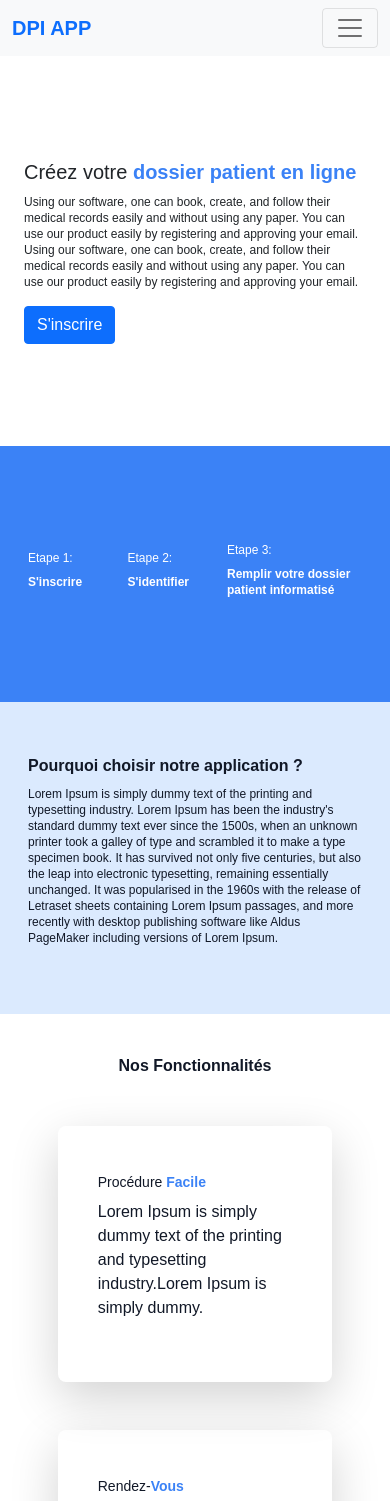
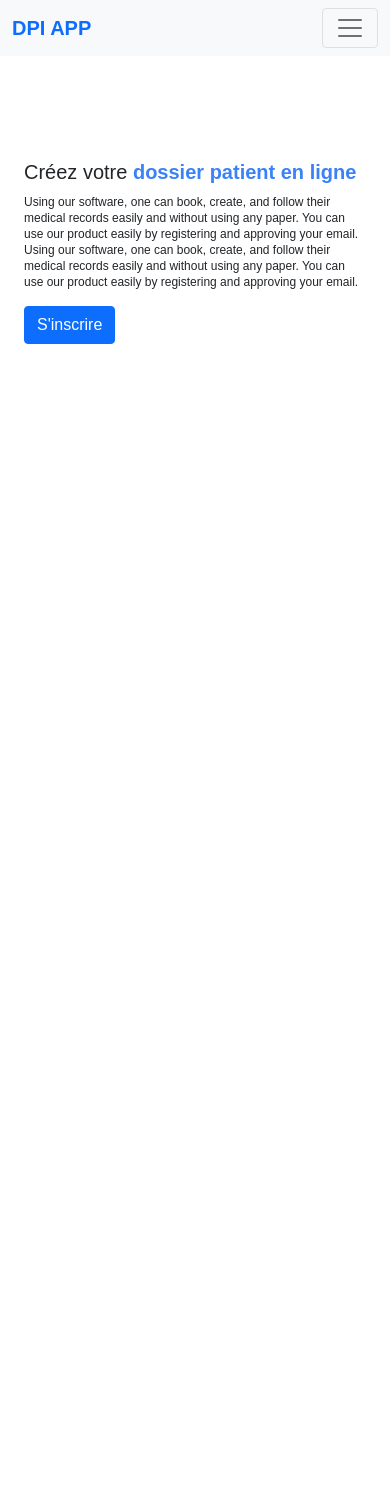
Before and after one commit to ikramkharbouch/DPI_APP, a Next.js app in the folder client/: page / in a window 390 px wide. Shown: the top 1501 px of the page. After the commit the page ends 844 px from the top, so only its background shows below. Built offline with nearby package versions, Linux system fonts and the light colour scheme.

Commit message:
Update navbar

```diff
--- /dev/null
+++ b/client/components/Navbar.js
@@ -0,0 +1,7 @@
+const Navbar = () => {
+    return (<>
+
+    </>)
+}
+
+export default Navbar
--- a/client/pages/index.js
+++ b/client/pages/index.js
@@ -1,5 +1,6 @@
 import { Navbar, Nav, NavDropdown, Button, Container } from "react-bootstrap"
 import Image from 'react-bootstrap/Image'
+import Link from 'next/link'
 
 const homePage = () => {
 
@@ -10,16 +11,9 @@ const homePage = () => {
                 <Navbar.Brand href="#home" className="text-primary font-bold">DPI APP</Navbar.Brand>
                 <Navbar.Toggle aria-controls="basic-navbar-nav" />
                 <Navbar.Collapse id="basic-navbar-nav">
-                    <Nav className="me-auto">
-                        <Nav.Link href="#home">Home</Nav.Link>
-                        <Nav.Link href="#link">Link</Nav.Link>
-                        <NavDropdown title="Dropdown" id="basic-nav-dropdown">
-                            <NavDropdown.Item href="#action/3.1">Action</NavDropdown.Item>
-                            <NavDropdown.Item href="#action/3.2">Another action</NavDropdown.Item>
-                            <NavDropdown.Item href="#action/3.3">Something</NavDropdown.Item>
-                            <NavDropdown.Divider />
-                            <NavDropdown.Item href="#action/3.4">Separated link</NavDropdown.Item>
-                        </NavDropdown>
+                    <Nav className="me-auto flex justify-end w-full gap-5">
+                        <Nav.Link href="#home" className="">Accueil</Nav.Link>
+                        <Button className="primary bg-btn" href="#link">S'identifier</Button>
                     </Nav>
                 </Navbar.Collapse>
             </Container>
@@ -39,56 +33,56 @@ const homePage = () => {
             <Image src="doctor-lady-5.png" className="w-1/2 h-full hidden md:block lg:block first-image" />
         </Container>
 
-        <Container className="md:w-full lg:w-full bg-blue-500 flex flex-nowrap md:flex-wrap lg:flex-nowrap text-white gap-50 mx-auto second-section" style={{ height: "120px" }}>
-            <div className="my-auto w-1/2 lg:w-full mx-3 md:mx-24 lg:mx-24">
-                <h3 className="font-light text-xs md:text-sm lg:text-base">Etape 1:</h3>
-                <h1 className="font-bold text-xs md:text-sm lg:text-xl">S'inscrire</h1>
+        <Container className="w-full bg-blue-500 mt-0 hidden md:flex lg:flex text-white gap-50 mx-auto" style={{ height: "120px" }}>
+            <div className="my-auto mx-24">
+                <h3 className="font-light md:text-sm lg:text-base">Etape 1:</h3>
+                <h1 className="font-bold md:text-sm lg:text-xl">S'inscrire</h1>
             </div>
 
-            <div className="my-auto w-1/2 lg:w-full mx-3 md:mx-24 lg:mx-24">
-                <h3 className="font-light text-xs md:text-sm lg:text-base ">Etape 2:</h3>
-                <h1 className="font-bold text-xs md:text-sm lg:text-xl">S'identifier</h1>
+            <div className="my-auto mx-24">
+                <h3 className="font-light md:text-sm lg:text-base">Etape 2:</h3>
+                <h1 className="font-bold md:text-sm lg:text-xl">S'identifier</h1>
             </div>
 
-            <div className="my-auto w-full mx-3 md:mx-24 lg:mx-24">
-                <h3 className="font-light text-xs md:text-sm lg:text-base ">Etape 3:</h3>
-                <h1 className="font-bold text-xs md:text-sm lg:text-xl">Remplir votre dossier patient informatisé</h1>
+            <div className="my-auto mx-24">
+                <h3 className="font-light md:text-sm lg:text-base">Etape 3:</h3>
+                <h1 className="font-bold md:text-sm lg:text-xl">Remplir votre dossier patient informatisé</h1>
             </div>
 
         </Container>
 
-        <Container className="w-full bg-blue-100 mt-0 flex flex-col items-center md:flex lg:flex text-gray-900 gap-50 third-section" style={{ height: "30%" }}>
-            <div className="mx-3 md:mx-24 lg:mx-24 my-auto">
-                <h1 className="text-base md:text-base lg:text-xl font-bold">Pourquoi choisir notre application ?</h1>
-                <p className="text-xs md:text-sm lg:text-lg font-light md:mt-4 lg:mt-4">Lorem Ipsum is simply dummy text of the printing and typesetting industry. Lorem Ipsum has been the industry's standard dummy text ever since the 1500s, when an unknown printer took a galley of type and scrambled it to make a type specimen book. It has survived not only five centuries, but also the leap into electronic typesetting, remaining essentially unchanged. It was popularised in the 1960s with the release of Letraset sheets containing Lorem Ipsum passages, and more recently with desktop publishing software like Aldus PageMaker including versions of Lorem Ipsum.</p>
+        <Container className="w-full bg-blue-100 mt-0 hidden md:flex lg:flex text-gray-900 gap-50" style={{ height: "30%" }}>
+            <div className="mx-24 my-auto">
+                <h1 className="md:text-base lg:text-xl font-bold">Pourquoi choisir notre application ?</h1>
+                <p className="md:text-sm lg:text-lg font-light mt-4">Lorem Ipsum is simply dummy text of the printing and typesetting industry. Lorem Ipsum has been the industry's standard dummy text ever since the 1500s, when an unknown printer took a galley of type and scrambled it to make a type specimen book. It has survived not only five centuries, but also the leap into electronic typesetting, remaining essentially unchanged. It was popularised in the 1960s with the release of Letraset sheets containing Lorem Ipsum passages, and more recently with desktop publishing software like Aldus PageMaker including versions of Lorem Ipsum.</p>
             </div>
         </Container>
 
-        <Container className="w-full mt-10 md:flex lg:flex text-gray-900 gap-50 medium-screen fourth-section" style={{ maxHeight: "30%" }}>
-            <div className="mx-auto md:mx-24 lg:mx-24 my-auto w-full">
-                <h1 className="text-base lg:text-xl font-bold text-center md:text-left lg:text-left">Nos Fonctionnalités</h1>
-                <div className="w-3/4 flex lg:justify-between flex-wrap wrap gap-2 lg:gap-5 mx-auto">
-                    <div className="w-full md:w-1/4 lg:w-1/4 shadow-lg mt-10 rounded-lg h-full flex items-center" style={{ height: "16rem" }}>
+        <Container className="w-full mt-10 hidden md:flex lg:flex text-gray-900 gap-50 medium-screen" style={{ maxHeight: "30%" }}>
+            <div className="mx-24 my-auto w-full">
+                <h1 className="md:text-base lg:text-xl font-bold">Nos Fonctionnalités</h1>
+                <div className="flex lg:justify-between wrap gap-2 lg:gap-5">
+                    <div className="w-1/4 shadow-lg mt-10 rounded-lg h-full flex items-center" style={{ height: "16rem" }}>
                         <div className="mx-10">
-                            <h1 className="text-sm lg:text-base">Procédure <span className="font-bold text-blue-500">Facile</span></h1>
+                            <h1 className="md:text-sm lg:text-base">Procédure <span className="font-bold text-blue-500">Facile</span></h1>
                             <p className="font-light md:text-xs lg:text-base">Lorem Ipsum is simply dummy text of the printing and typesetting industry.Lorem Ipsum is simply dummy.</p>
                         </div>
                     </div>
-                    <div className="w-full md:w-1/4 lg:w-1/4 shadow-lg mt-10 rounded-lg h-full flex items-center" style={{ height: "16rem" }}>
+                    <div className="w-1/4 shadow-lg mt-10 rounded-lg h-full flex items-center" style={{ height: "16rem" }}>
                         <div className="mx-10">
-                            <h1 className="text-sm lg:text-base">Rendez-<span className="font-bold text-blue-500">Vous</span></h1>
+                            <h1 className="md:text-sm lg:text-base">Rendez-<span className="font-bold text-blue-500">Vous</span></h1>
                             <p className="font-light md:text-xs lg:text-base">Lorem Ipsum is simply dummy text of the printing and typesetting industry.Lorem Ipsum is simply dummy.</p>
                         </div>
                     </div>
-                    <div className="w-full md:w-1/4 lg:w-1/4 shadow-lg mt-10 rounded-lg h-full flex items-center" style={{ height: "16rem" }}>
+                    <div className="w-1/4 shadow-lg mt-10 rounded-lg h-full flex items-center" style={{ height: "16rem" }}>
                         <div className="mx-10">
-                            <h1 className="text-sm lg:text-base">Sécurité des <span className="font-bold text-blue-500">données</span></h1>
+                            <h1 className="md:text-sm lg:text-base">Sécurité des <span className="font-bold text-blue-500">données</span></h1>
                             <p className="font-light md:text-xs lg:text-base">Lorem Ipsum is simply dummy text of the printing and typesetting industry.Lorem Ipsum is simply dummy.</p>
                         </div>
                     </div>
-                    <div className="w-full md:w-1/4 lg:w-1/4 shadow-lg mt-10 rounded-lg h-full flex items-center" style={{ height: "16rem" }}>
+                    <div className="w-1/4 shadow-lg mt-10 rounded-lg h-full flex items-center" style={{ height: "16rem" }}>
                         <div className="mx-10">
-                            <h1 className="text-sm lg:text-base">Sécurité des <span className="font-bold text-blue-500">données</span></h1>
+                            <h1 className="md:text-sm lg:text-base">Sécurité des <span className="font-bold text-blue-500">données</span></h1>
                             <p className="font-light md:text-xs lg:text-base">Lorem Ipsum is simply dummy text of the printing and typesetting industry.Lorem Ipsum is simply dummy.</p>
                         </div>
                     </div>
@@ -96,7 +90,7 @@ const homePage = () => {
             </div>
         </Container>
 
-        <Container className="w-full mt-0 flex md:flex lg:flex text-gray-900 gap-50 hidden bg-green-200" style={{ height: "30%" }}>
+        <Container className="w-full mt-0 hidden md:flex lg:flex text-gray-900 gap-50" style={{ height: "30%" }}>
             <div className="mx-24 my-auto">
                 <h1 className="md:text-base lg:text-xl font-bold">Nos Partenaires</h1>
                 <div className="flex gap-10">
--- a/client/pages/register.js
+++ b/client/pages/register.js
@@ -66,7 +66,7 @@ const Register = () => {
     }
 
     return (<>
-        <div className="h-full bg-red-100">
+        <div className="h-full">
             <Menu showMenu={showMenu} />
             <div id="menu-items" className={`${hiddenMenu} border-2 border-blue-400 text-white font-medium w-5/6 mt-4 h-48 opacity  rounded-lg mx-auto text-center my-auto`}>
                 <ul className="p-2">
```
